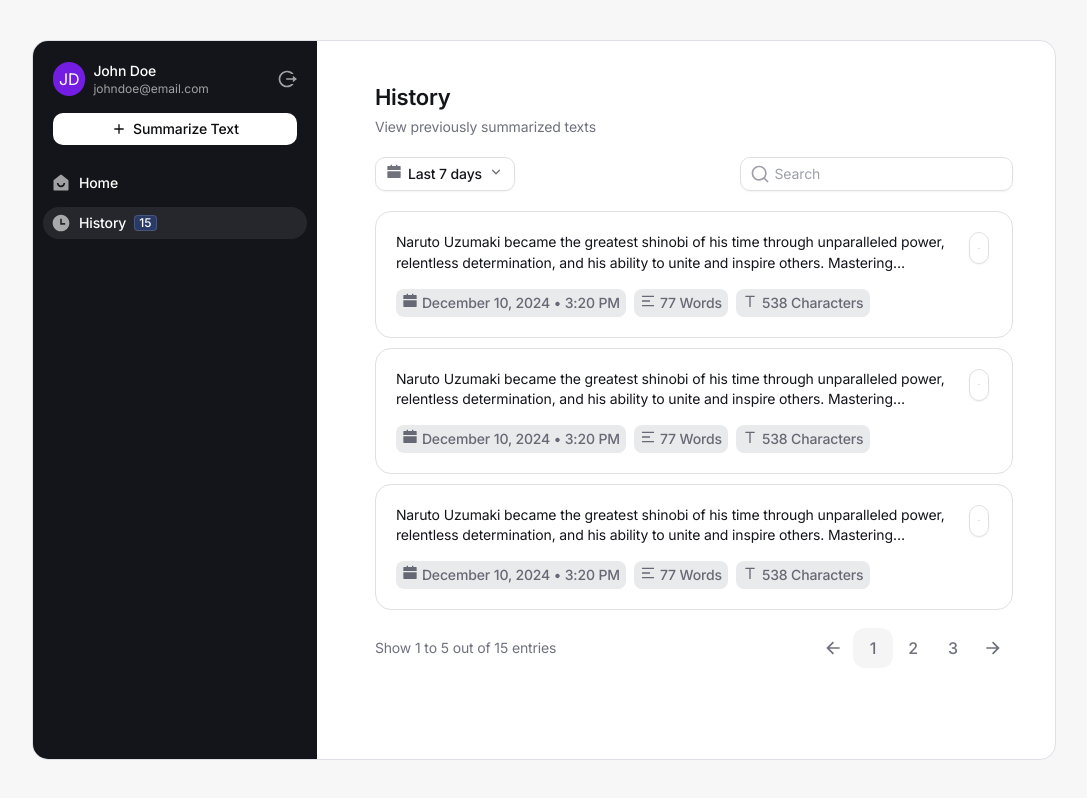
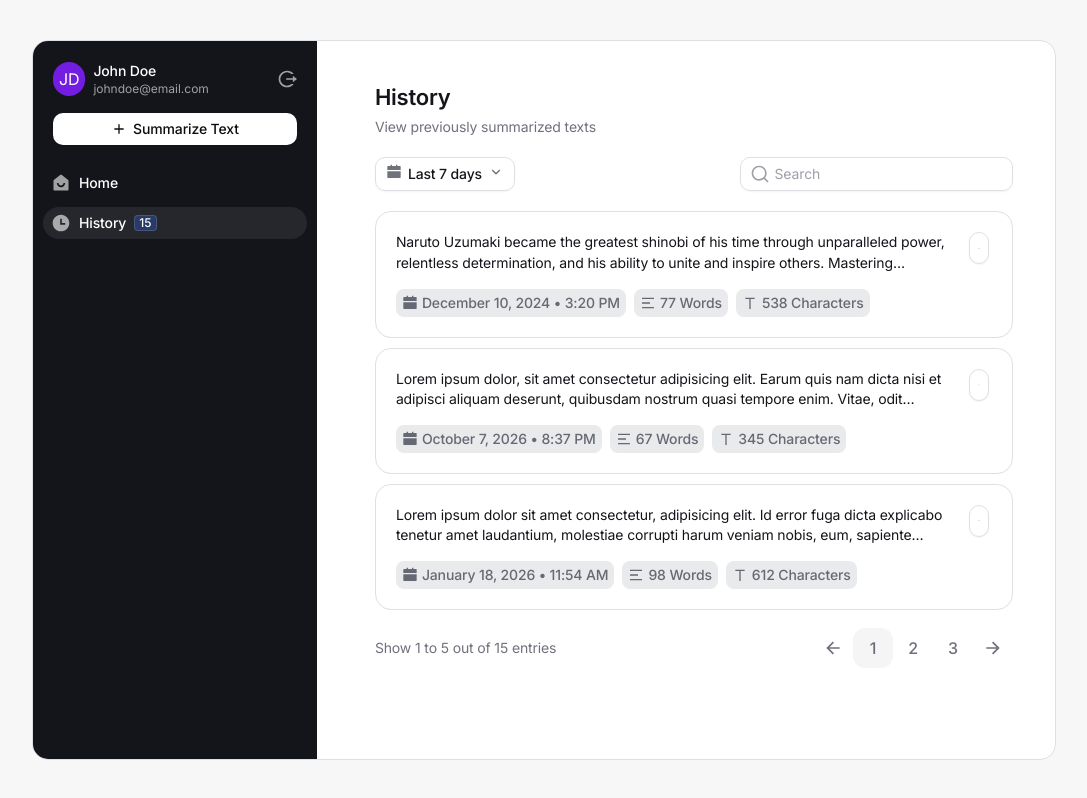
Before and after one commit to EndyPlus/text-summarizer, a Next.js app: page /history in a window 1280 px wide. Shown: the whole page, without its empty margins (96-1183 px from the left). Built offline with nearby package versions, Linux system fonts and the light colour scheme.

Commit message:
update: history list item getting data; update: history page connected to mock data.

```diff
--- a/src/app/(dashboard)/history/page.tsx
+++ b/src/app/(dashboard)/history/page.tsx
@@ -8,6 +8,9 @@ import iconArrowDown from "@/src/assets/icons/icon-arrow-down.svg";
 import iconSearch from "@/src/assets/icons/icon-search.svg";
 import iconArrowLeft from "@/src/assets/icons/icon-arrow-left.svg";
 import iconArrowRight from "@/src/assets/icons/icon-arrow-right.svg";
+
+import { historySummaries } from "@/src/mock/historySummaries";
+import { HistoryItem } from "@/src/types/historyItemType";
 
 export default function HistoryPage() {
   return (
@@ -40,17 +43,6 @@ export default function HistoryPage() {
               height={16}
             />
           </button>
-          {/* <ul className="hidden" role="listbox">
-            <li role="option" aria-selected="false">
-              Today
-            </li>
-            <li role="option" aria-selected="false">
-              Yesterday
-            </li>
-            <li role="option" aria-selected="false">
-              Last 7 days
-            </li>
-          </ul> */}
         </div>
         <div className="relative w-3/7">
           <Image
@@ -69,11 +61,11 @@ export default function HistoryPage() {
       </form>
 
       <ul className="flex flex-col gap-2.5">
-        <HistoryListItem />
-        <HistoryListItem />
-        <HistoryListItem />
-        {/* <HistoryListItem />
-        <HistoryListItem /> */}
+        {JSON.parse(historySummaries).map((historyItem: HistoryItem) => {
+          return (
+            <HistoryListItem key={historyItem.id} itemData={historyItem} />
+          );
+        })}
       </ul>
 
       <div className="mt-4.5 flex items-center justify-between">
--- a/src/components/ui/HistoryListItem.tsx
+++ b/src/components/ui/HistoryListItem.tsx
@@ -5,22 +5,23 @@ import iconText from "@/src/assets/icons/icon-text.svg";
 import iconLetter from "@/src/assets/icons/icon-letter.svg";
 import iconDots from "@/src/assets/icons/icon-dots.svg";
 
-export default function HistoryListItem() {
+import { HistoryItem } from "@/src/types/historyItemType";
+
+type Props = {
+  itemData: HistoryItem;
+};
+
+export default function HistoryListItem({ itemData }: Props) {
+  const { summaryDate, wordsCount, charactersCount, summaryText } = itemData;
+
   return (
     <li className="border-border flex gap-4 rounded-2xl border bg-white py-5 pr-5.75 pl-5">
       <div>
         <p className="text-black-base leading-base tracking-base line-clamp-2 text-sm">
-          {`Naruto Uzumaki became the greatest shinobi of his time through
-          unparalleled power, relentless determination, and his ability to unite
-          and inspire others. Mastering Kurama's chakra and the Sage of Six
-          Paths' power, he achieved near-godlike abilities, defeating formidable
-          foes like Kaguya Ōtsutsuki. His leadership united the shinobi nations,
-          ending generations of conflict. Despite personal struggles, Naruto
-          turned his pain into strength, becoming a beacon of hope and proving
-          that hard work and perseverance could overcome any obstacle.`}
+          {summaryText}
         </p>
         <ul className="mt-4 flex gap-2">
-          <li className="bg-white-tertiary flex gap-1 rounded-lg px-1.5 py-1">
+          <li className="bg-white-tertiary flex items-center gap-1 rounded-lg px-1.5 py-1">
             <Image
               className="h-4 w-4"
               src={iconCalendar}
@@ -29,10 +30,10 @@ export default function HistoryListItem() {
               height={16}
             />
             <p className="leading-base tracking-base text-black-accent text-sm font-medium">
-              December 10, 2024 • 3:20 PM
+              {summaryDate}
             </p>
           </li>
-          <li className="bg-white-tertiary flex gap-1 rounded-lg px-1.5 py-1">
+          <li className="bg-white-tertiary flex items-center gap-1 rounded-lg px-1.5 py-1">
             <Image
               className="h-4 w-4"
               src={iconText}
@@ -41,10 +42,10 @@ export default function HistoryListItem() {
               height={16}
             />
             <p className="leading-base tracking-base text-black-accent text-sm font-medium">
-              77 Words
+              {wordsCount} Words
             </p>
           </li>
-          <li className="bg-white-tertiary flex gap-1 rounded-lg px-1.5 py-1">
+          <li className="bg-white-tertiary flex items-center gap-1 rounded-lg px-1.5 py-1">
             <Image
               className="h-4 w-4"
               src={iconLetter}
@@ -53,7 +54,7 @@ export default function HistoryListItem() {
               height={16}
             />
             <p className="leading-base tracking-base text-black-accent text-sm font-medium">
-              538 Characters
+              {charactersCount} Characters
             </p>
           </li>
         </ul>
```
